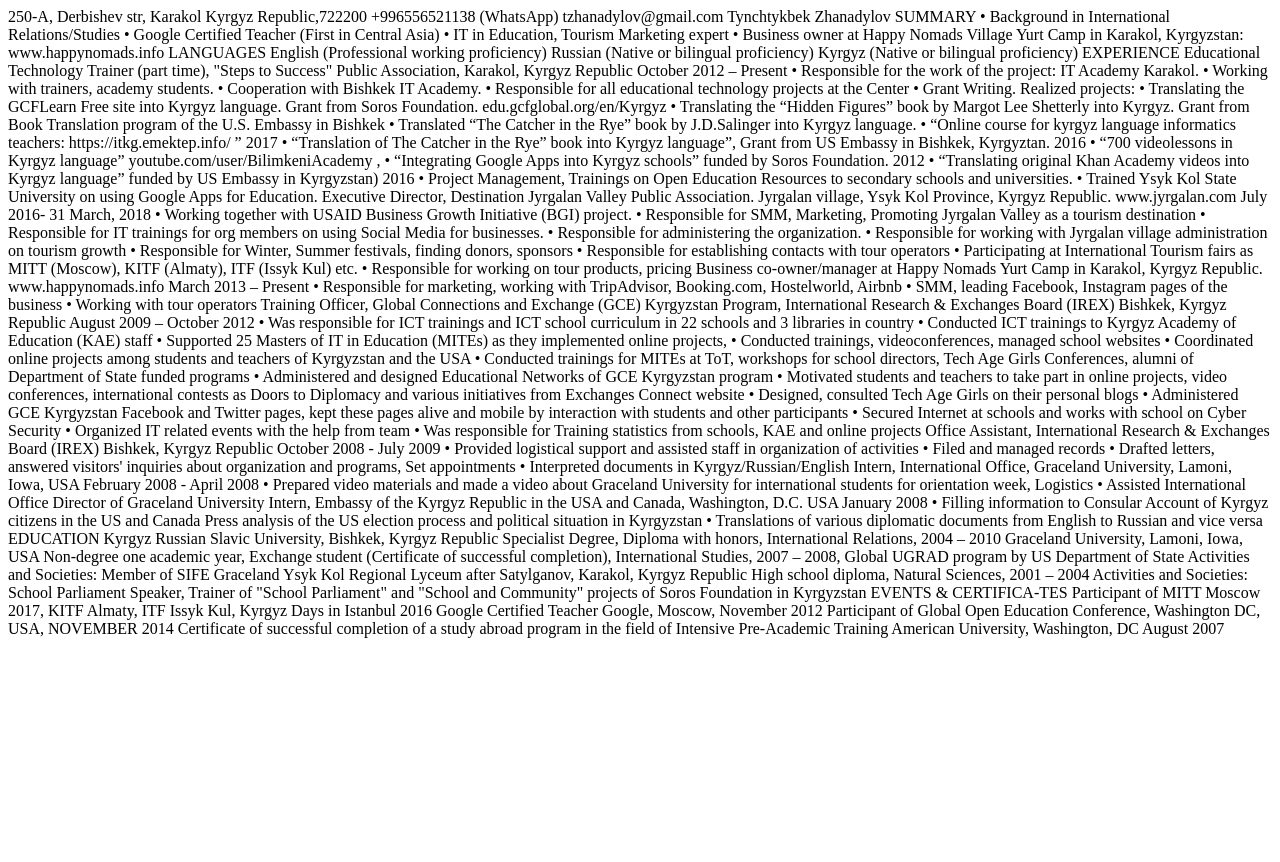
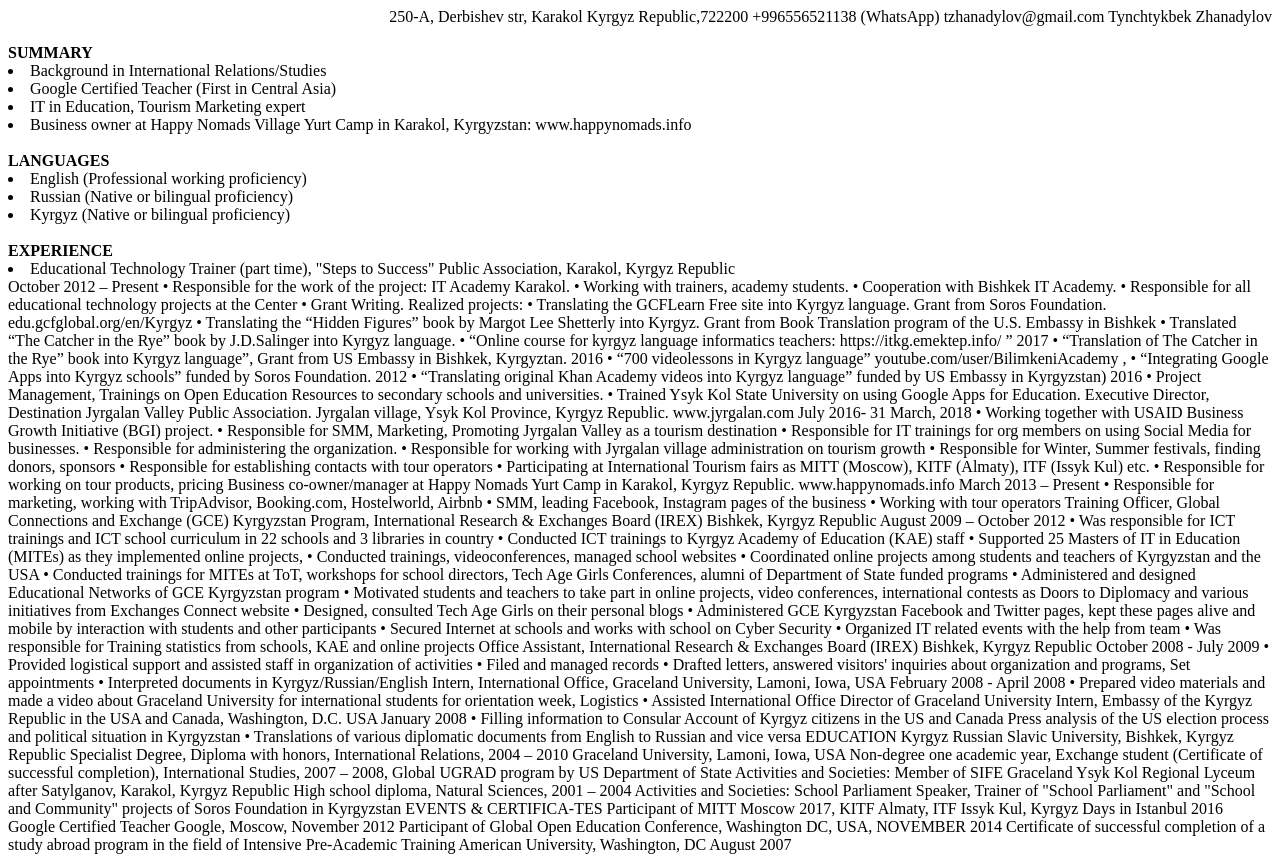
Before and after one commit to tynchkg/7dec, a plain HTML site: page index.html in a window 1280 px wide. Before the commit the page ends 800 px from the top, so only its background shows below. Drawn offline with Linux system fonts and the light colour scheme.

Commit message:
edited resume

```diff
--- a/index.html
+++ b/index.html
@@ -8,19 +8,28 @@
     <title>Resume</title>
 </head>
 <body>
+    <div class="address">
     250-A, Derbishev str, Karakol
 Kyrgyz Republic,722200
 +996556521138 (WhatsApp)
 tzhanadylov@gmail.com
 Tynchtykbek Zhanadylov
-SUMMARY		•	Background in International Relations/Studies
-•	Google Certified Teacher (First in Central Asia)
-•	IT in Education, Tourism Marketing expert
-•	Business owner at Happy Nomads Village Yurt Camp in Karakol, Kyrgyzstan: www.happynomads.info
-LANGUAGES		English (Professional working proficiency)
-Russian (Native or bilingual proficiency)
-Kyrgyz  (Native or bilingual proficiency)
-EXPERIENCE		Educational Technology Trainer (part time), "Steps to Success" Public Association, Karakol, Kyrgyz Republic
+</div>
+<br>
+<b>SUMMARY</b>
+<li>Background in International Relations/Studies </li>
+<li>Google Certified Teacher (First in Central Asia)</li>
+<li>IT in Education, Tourism Marketing expert</li>
+<li>Business owner at Happy Nomads Village Yurt Camp in Karakol, Kyrgyzstan: www.happynomads.info</li>
+<br>
+<b>LANGUAGES</b>
+<li>English (Professional working proficiency)</li>
+<li>Russian (Native or bilingual proficiency)</li>
+<li>Kyrgyz  (Native or bilingual proficiency)</li>
+<br>
+<b>EXPERIENCE</b>
+<li>Educational Technology Trainer (part time), "Steps to Success" Public Association, Karakol, Kyrgyz Republic</li>
+
 October 2012 – Present
 •	Responsible for the work of the project: IT Academy Karakol.
 •	Working with trainers, academy students.
--- a/styles.css
+++ b/styles.css
@@ -0,0 +1,3 @@
+.address {
+    text-align:right;
+}
```
